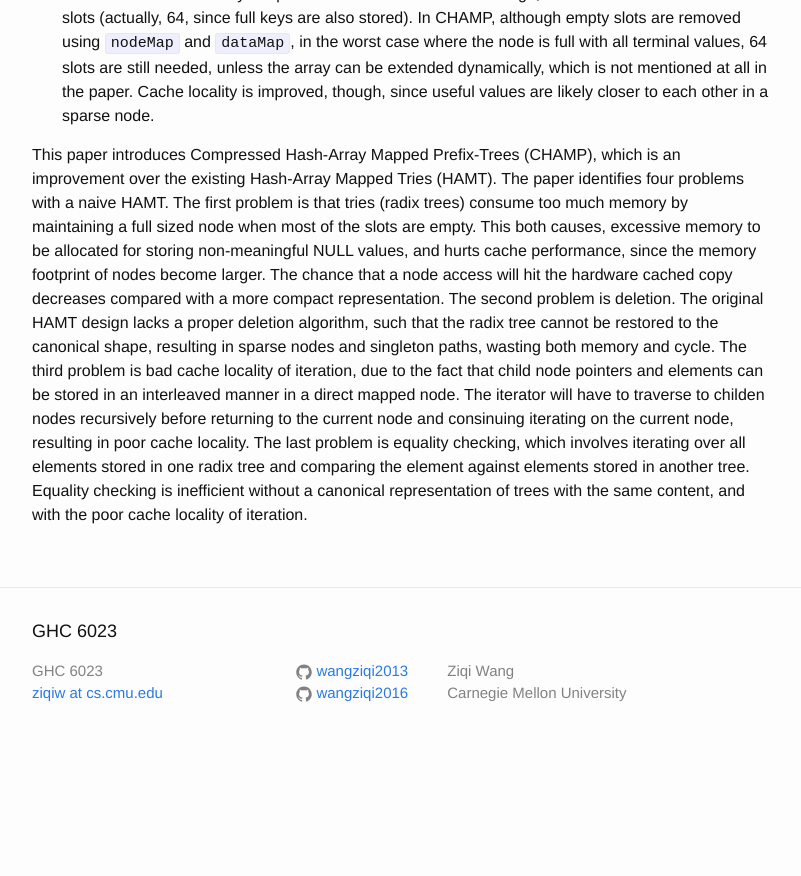
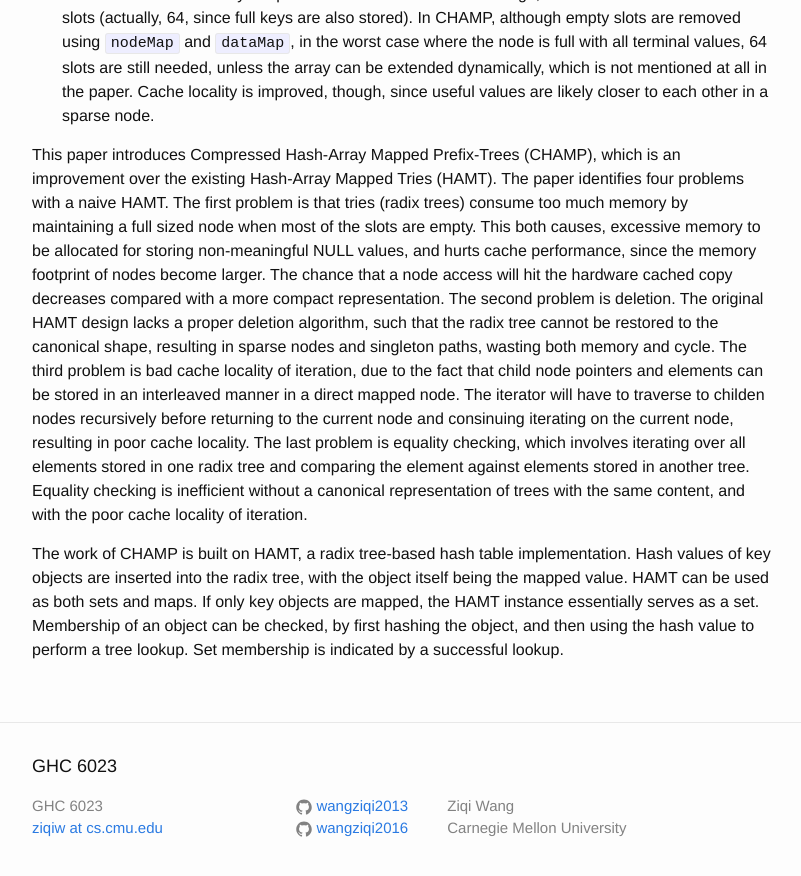
Before and after one commit to wangziqi2013/wangziqi2013.github.io, a Jekyll site: the page built from _posts/2020-08-08-CHAMP.markdown, in a window 1280 px wide and 900 px high, scrolled down 798 px. Shown: the top 876 px of the window, without its empty margins (238-1039 px from the left). Built offline with Jekyll 4.4.1, drawn with Linux system fonts in a browser that asks for light colours; before the commit the page ends 1563 px from its top, so only the background shows below that.

Commit message:
Adding hash

```diff
--- a/_posts/2020-08-08-CHAMP.markdown
+++ b/_posts/2020-08-08-CHAMP.markdown
@@ -47,3 +47,9 @@ The last problem is equality checking, which involves iterating over all element
 the element against elements stored in another tree.
 Equality checking is inefficient without a canonical representation of trees with the same content, and with the poor
 cache locality of iteration.
+
+The work of CHAMP is built on HAMT, a radix tree-based hash table implementation. Hash values of key objects are inserted
+into the radix tree, with the object itself being the mapped value. HAMT can be used as both sets and maps. If only
+key objects are mapped, the HAMT instance essentially serves as a set. Membership of an object can be checked, by
+first hashing the object, and then using the hash value to perform a tree lookup. Set membership is indicated by a successful
+lookup.
```
